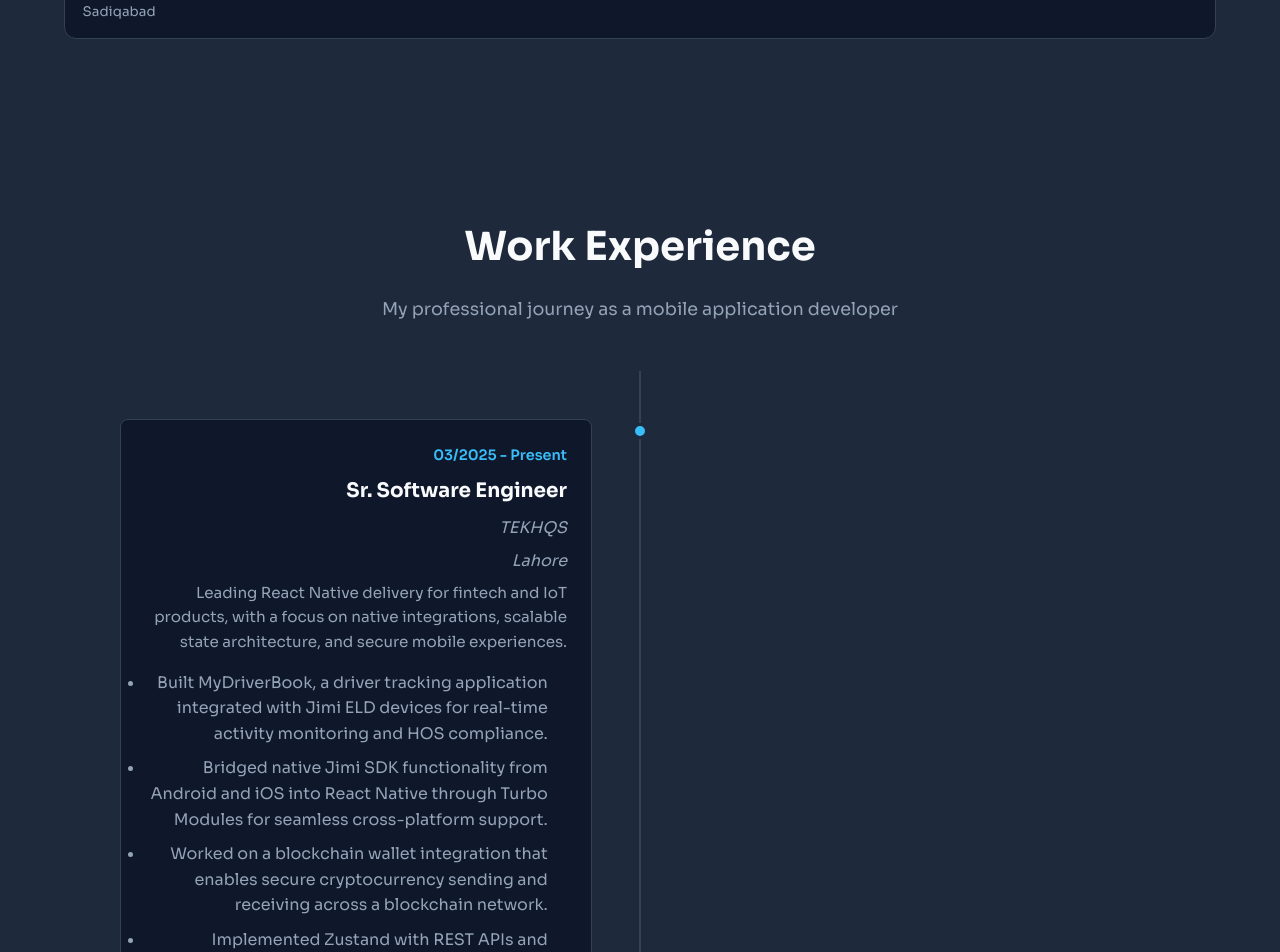
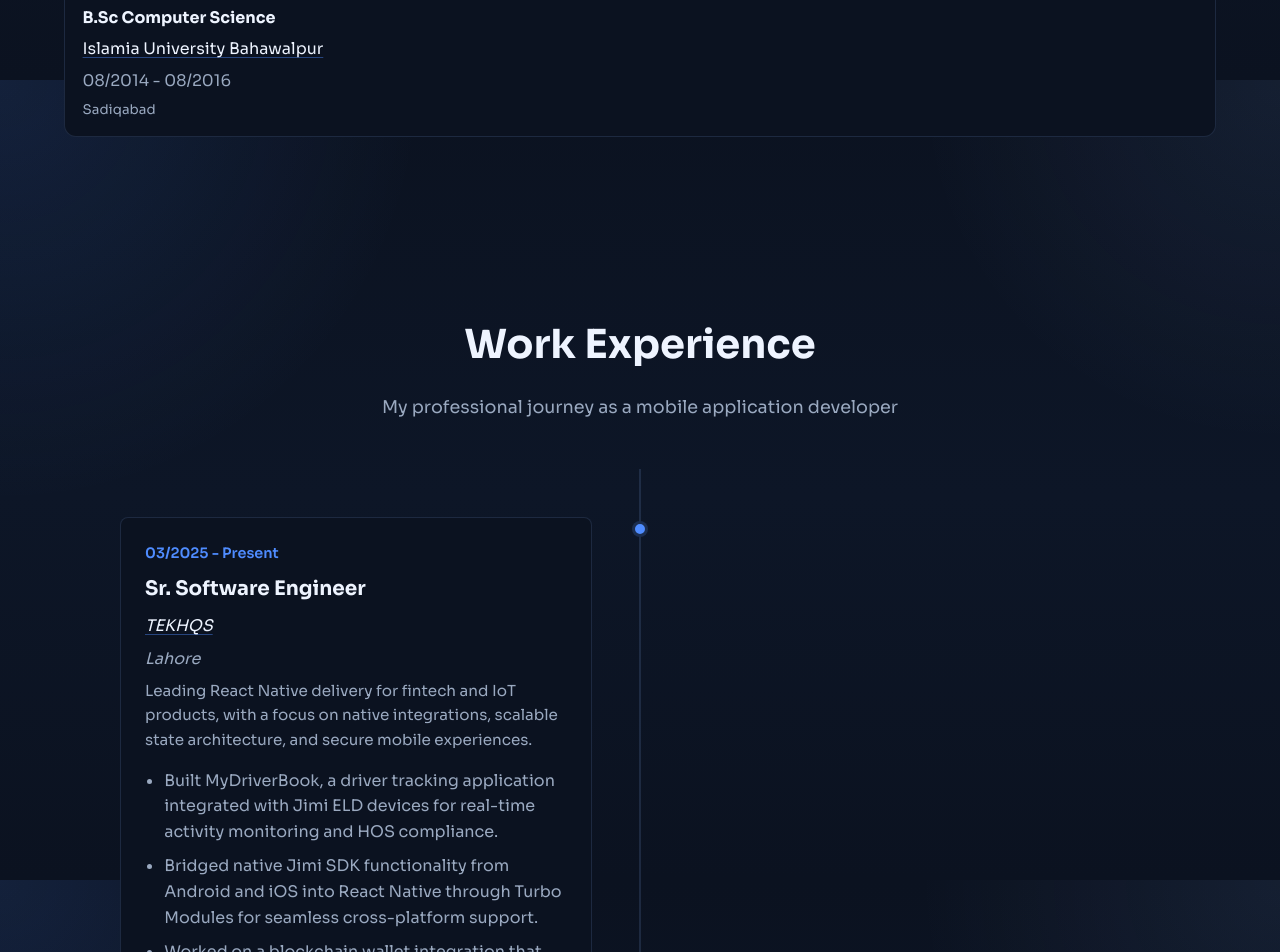
Before and after one commit to WarraichUmer95/portfolio, a React (Vite) app: page / in a window 1280 px wide. Shown: the part 2320-3272 px from the top of the page. Built offline with nearby package versions, Linux system fonts and the light colour scheme.

Commit message:
updated styles and content

```diff
--- a/src/App.jsx
+++ b/src/App.jsx
@@ -1,3 +1,4 @@
+import { useEffect } from "react";
 import Header from "./components/Header";
 import Footer from "./components/Footer";
 import {
@@ -11,15 +12,22 @@ import {
 import AboutSection from "./screens/AboutSection";
 import ContactSection from "./screens/ContactSection";
 import ExperienceSection from "./screens/ExperienceSection";
-import HeroSection from "./screens/HeroSection";
+import TitleSection from "./screens/TitleSection";
 import PortfolioSection from "./screens/PortfolioSection";
 
 function App() {
+  useEffect(() => {
+    if (window.location.hash) {
+      const cleanUrl = `${window.location.pathname}${window.location.search}`;
+      window.history.replaceState(null, "", cleanUrl);
+    }
+  }, []);
+
   return (
     <>
       <Header links={navigation} />
       <main>
-        <HeroSection data={hero} />
+        <TitleSection data={hero} />
         <AboutSection data={about} />
         <ExperienceSection items={experience} />
         <PortfolioSection projects={portfolioProjects} />
--- a/src/components/ContactCard.jsx
+++ b/src/components/ContactCard.jsx
@@ -1,3 +1,5 @@
+import { scrollToSection } from "../utils/scrollToSection";
+
 function ContactCard({ item }) {
   const external = item.href.startsWith("http");
 
@@ -7,6 +9,11 @@ function ContactCard({ item }) {
       href={item.href}
       target={external ? "_blank" : undefined}
       rel={external ? "noopener noreferrer" : undefined}
+      onClick={(event) => {
+        if (!external && scrollToSection(item.href)) {
+          event.preventDefault();
+        }
+      }}
     >
       <i className={item.iconClass} aria-hidden="true" />
       <div>
--- a/src/components/ExperienceCard.jsx
+++ b/src/components/ExperienceCard.jsx
@@ -5,7 +5,20 @@ function ExperienceCard({ item }) {
       <div className="timeline-content">
         <span className="timeline-date">{item.years}</span>
         <h3 className="timeline-title">{item.role}</h3>
-        <p className="timeline-company">{item.company}</p>
+        <p className="timeline-company">
+          {item.companyUrl ? (
+            <a
+              href={item.companyUrl}
+              target="_blank"
+              rel="noopener noreferrer"
+              className="timeline-link"
+            >
+              {item.company}
+            </a>
+          ) : (
+            item.company
+          )}
+        </p>
         {item.location ? <p className="timeline-company">{item.location}</p> : null}
         <p className="timeline-description">{item.description}</p>
         {item.highlights?.length ? (
--- a/src/components/Header.jsx
+++ b/src/components/Header.jsx
@@ -1,4 +1,5 @@
 import { useEffect, useState } from "react";
+import { scrollToSection } from "../utils/scrollToSection";
 
 function Header({ links }) {
   const [isOpen, setIsOpen] = useState(false);
@@ -30,14 +31,22 @@ function Header({ links }) {
     return () => window.removeEventListener("scroll", onScroll);
   }, []);
 
-  const handleNavigate = () => {
+  const handleNavigate = (event, href) => {
     setIsOpen(false);
+
+    if (scrollToSection(href)) {
+      event.preventDefault();
+    }
   };
 
   return (
     <nav className={`navbar${isScrolled ? " scrolled" : ""}`} id="navbar">
       <div className="nav-container">
-        <a href="#home" className="logo" onClick={handleNavigate}>
+        <a
+          href="#home"
+          className="logo"
+          onClick={(event) => handleNavigate(event, "#home")}
+        >
           Umer Nawaz
         </a>
 
@@ -47,7 +56,7 @@ function Header({ links }) {
               <a
                 href={link.href}
                 className={`nav-link${activeHref === link.href ? " active" : ""}`}
-                onClick={handleNavigate}
+                onClick={(event) => handleNavigate(event, link.href)}
               >
                 {link.label}
               </a>
--- a/src/data/portfolioData.js
+++ b/src/data/portfolioData.js
@@ -57,14 +57,16 @@ export const about = {
     { name: "JavaScript", iconClass: "fas fa-code" },
     { name: "TypeScript", iconClass: "fas fa-file-code" },
     { name: "Redux / Redux-Saga", iconClass: "fas fa-diagram-project" },
-    { name: "Zustand / Context API", iconClass: "fas fa-layer-group" },
+    { name: "Zustand", iconClass: "fas fa-layer-group" },
+    { name: "Context API", iconClass: "fas fa-cubes-stacked" },
     { name: "Firebase", iconClass: "fas fa-fire" },
     { name: "Turbo Modules", iconClass: "fas fa-plug-circle-bolt" },
     { name: "React Navigation", iconClass: "fas fa-route" },
     { name: "Deep Linking", iconClass: "fas fa-link" },
     { name: "Push Notifications", iconClass: "fas fa-bell" },
     { name: "REST APIs / GraphQL", iconClass: "fas fa-network-wired" },
-    { name: "Socket.io / WebRTC", iconClass: "fas fa-video" },
+    { name: "Socket.io", iconClass: "fas fa-comments" },
+    { name: "WebRTC", iconClass: "fas fa-video" },
     { name: "In-App Purchases", iconClass: "fas fa-cart-shopping" },
     { name: "Git", iconClass: "fab fa-git-alt" },
   ],
@@ -72,12 +74,15 @@ export const about = {
     {
       degree: "M.Sc Computer Science",
       school: "Punjab University College of Information Technology, Lahore",
+      schoolUrl:
+        "https://pu.edu.pk/home/faculty/24/Computing---Information-Technology",
       years: "10/2018 - 08/2020",
       detail: "CGPA: 2.92",
     },
     {
       degree: "B.Sc Computer Science",
       school: "Islamia University Bahawalpur",
+      schoolUrl: "https://www.iub.edu.pk/",
       years: "08/2014 - 08/2016",
       detail: "Sadiqabad",
     },
@@ -89,6 +94,7 @@ export const experience = [
     years: "03/2025 - Present",
     role: "Sr. Software Engineer",
     company: "TEKHQS",
+    companyUrl: "https://tekhqs.com/",
     location: "Lahore",
     description:
       "Leading React Native delivery for fintech and IoT products, with a focus on native integrations, scalable state architecture, and secure mobile experiences.",
@@ -104,6 +110,7 @@ export const experience = [
     years: "12/2020 - 03/2025",
     role: "Software Engineer",
     company: "Techverx",
+    companyUrl: "https://www.techverx.com/",
     location: "Lahore",
     description:
       "Built and scaled production React Native applications across multiple domains, delivering polished UX, stable integrations, and maintainable mobile codebases.",
@@ -122,13 +129,13 @@ export const portfolioProjects = [
     title: "MyDriverBook",
     category: "Driver Tracking & ELD Integration",
     description:
-      "Cross-platform React Native app for driver activity, trip data, and compliance workflows with Jimi ELD device integration and Turbo Module bridges for Android and iOS.",
+      "Cross-platform React Native app for driver activity, trip data, and compliance workflows with Jimi ELD device integration and Turbo Module bridges for native Android and iOS.",
     tags: [
-      "React Native",
       "Turbo Modules",
       "Jimi ELD",
       "Real-time Tracking",
       "Compliance",
+      "Native SDK Bridge",
     ],
     badge: "MDB",
     accent: "accent-blue",
@@ -140,12 +147,29 @@ export const portfolioProjects = [
       "Mobile warehouse solution for inbound and outbound operations with dynamic forms, real-time tracking, and API-driven inventory, shipment, and order synchronization.",
     tags: [
       "Warehouse Tracking",
-      "Dynamic Forms",
       "Inventory APIs",
       "Order Processing",
+      "Shipment Sync",
+      "Real-time Updates",
     ],
     badge: "WMS",
     accent: "accent-emerald",
+  },
+  {
+    title: "Komiti",
+    category: "Group Savings & Crypto Payouts",
+    description:
+      "Savings-circle application with weekly and monthly payout cycles, group contributions, MetaMask wallet integration, and real-time group activity updates.",
+    tags: [
+      "Fintech",
+      "MetaMask",
+      "Crypto Wallet",
+      "Group Contributions",
+      "Real-time Updates",
+      "Savings Circle",
+      "Payout Cycles",
+    ],
+    iconClass: "fas fa-coins",
   },
   {
     title: "Wellness Checker",
@@ -153,10 +177,14 @@ export const portfolioProjects = [
     description:
       "React Native application for wellness assessments, health check workflows, and backend-powered synchronization for Android and iOS users.",
     tags: [
-      "Health Tracking",
-      "Assessments",
-      "API Integration",
-      "Cross-Platform",
+      "Wellness Monitoring",
+      "Questionnaire Flows",
+      "Geo-Fencing",
+      "Push Notifications",
+      "Fall Detection",
+      "Video Calling",
+      "In-App Messaging",
+      "Quick Notes",
     ],
     iconClass: "fas fa-heart-pulse",
   },
@@ -170,23 +198,10 @@ export const portfolioProjects = [
       "Attendance",
       "Role-Based Access",
       "Request Forms",
-      "REST APIs",
+      "Approval Workflow",
     ],
     badge: "HR",
     accent: "accent-violet",
-  },
-  {
-    title: "Komiti",
-    category: "Group Savings & Crypto Payouts",
-    description:
-      "Savings-circle application with weekly and monthly payout cycles, group contributions, MetaMask wallet integration, and real-time group activity updates.",
-    tags: [
-      "MetaMask",
-      "Crypto Wallet",
-      "Group Contributions",
-      "Real-time Updates",
-    ],
-    iconClass: "fas fa-coins",
   },
   {
     title: "Friday POS",
@@ -199,6 +214,9 @@ export const portfolioProjects = [
       "LAN Sync",
       "Inventory Sync",
       "Order Management",
+      "Takeaway",
+      "Fine Dining",
+      "Online-Offline Sync",
     ],
     badge: "POS",
     accent: "accent-gold",
@@ -208,7 +226,13 @@ export const portfolioProjects = [
     category: "Music Streaming Platform",
     description:
       "Cross-platform music streaming application with YouTube integration, playlists, subscriptions, scheduled playback automation, and prayer-time pause and play controls.",
-    tags: ["Streaming", "YouTube Integration", "Subscriptions", "Scheduling"],
+    tags: [
+      "YouTube Integration",
+      "Subscriptions",
+      "Scheduling",
+      "Playlist Management",
+      "Prayer Time Controls",
+    ],
     iconClass: "fas fa-music",
   },
   {
@@ -219,9 +243,12 @@ export const portfolioProjects = [
     tags: [
       "Telehealth",
       "EMR",
-      "Socket.io",
-      "Video Calls",
+      "In-App Messaging",
+      "Video Consultations",
       "Push Notifications",
+      "Medical Records",
+      "Doctor Consultation",
+      "OCR",
     ],
     badge: "EMR",
     accent: "accent-pink",
@@ -232,10 +259,13 @@ export const portfolioProjects = [
     description:
       "Training platform for baseball and softball athletes featuring premium subscriptions, tutorial video access, live virtual coaching sessions, and real-time chat.",
     tags: [
-      "Subscriptions",
+      "Athlete Development",
+      "Coaching Platform",
+      "In-App Subscriptions",
       "Video Training",
-      "Live Coaching",
       "Real-time Chat",
+      "Premium Content",
+      "Video Calling",
     ],
     badge: "PRO",
     accent: "accent-cobalt",
@@ -246,10 +276,11 @@ export const portfolioProjects = [
     description:
       "Interactive app for capturing, publishing, and exploring 360-degree vehicle views with a video-to-panorama pipeline and user-friendly publishing flows.",
     tags: [
-      "360 Views",
+      "Automotive",
+      "Vehicle Showcase",
       "Media Processing",
       "Publishing Workflow",
-      "Interactive Browsing",
+      "Panorama Generation",
     ],
     iconClass: "fas fa-car-side",
   },
--- a/src/screens/AboutSection.jsx
+++ b/src/screens/AboutSection.jsx
@@ -40,7 +40,20 @@ function AboutSection({ data }) {
             {data.education.map((item) => (
               <article key={item.degree} className="fact-card">
                 <strong>{item.degree}</strong>
-                <p>{item.school}</p>
+                <p>
+                  {item.schoolUrl ? (
+                    <a
+                      href={item.schoolUrl}
+                      target="_blank"
+                      rel="noopener noreferrer"
+                      className="fact-link"
+                    >
+                      {item.school}
+                    </a>
+                  ) : (
+                    item.school
+                  )}
+                </p>
                 <span>{item.years}</span>
                 <small>{item.detail}</small>
               </article>
--- a/src/screens/HeroSection.jsx
+++ b/src/screens/TitleSection.jsx
@@ -1,4 +1,6 @@
-function HeroSection({ data }) {
+import { scrollToSection } from "../utils/scrollToSection";
+
+function TitleSection({ data }) {
   return (
     <section id="home" className="hero">
       <div className="container">
@@ -23,6 +25,11 @@ function HeroSection({ data }) {
                 href={cta.href}
                 className={`btn ${cta.variant}`}
                 download={cta.download}
+                onClick={(event) => {
+                  if (scrollToSection(cta.href)) {
+                    event.preventDefault();
+                  }
+                }}
               >
                 <i className={cta.iconClass} aria-hidden="true" />
                 {cta.label}
@@ -35,4 +42,4 @@ function HeroSection({ data }) {
   );
 }
 
-export default HeroSection;
+export default TitleSection;
--- a/src/styles.css
+++ b/src/styles.css
@@ -1,17 +1,17 @@
 :root {
-  --primary-color: #38bdf8;
-  --secondary-color: #0ea5e9;
-  --accent-color: #60a5fa;
-  --text-primary: #f8fafc;
-  --text-secondary: #94a3b8;
+  --primary-color: #4f8cff;
+  --secondary-color: #315fca;
+  --accent-color: #8db5ff;
+  --text-primary: #eef4ff;
+  --text-secondary: #9aa9c0;
   --text-dark: #1e293b;
-  --bg-primary: #0f172a;
-  --bg-secondary: #1e293b;
-  --bg-tertiary: #334155;
-  --border-color: #334155;
-  --shadow-md: 0 4px 6px -1px rgb(0 0 0 / 0.1), 0 2px 4px -2px rgb(0 0 0 / 0.1);
-  --shadow-lg: 0 10px 15px -3px rgb(0 0 0 / 0.1), 0 4px 6px -4px rgb(0 0 0 / 0.1);
-  --glow: 0 0 20px rgba(56, 189, 248, 0.15);
+  --bg-primary: #0b1220;
+  --bg-secondary: rgba(16, 25, 40, 0.82);
+  --bg-tertiary: rgba(41, 58, 84, 0.9);
+  --border-color: rgba(141, 181, 255, 0.14);
+  --shadow-md: 0 10px 30px rgba(0, 0, 0, 0.2);
+  --shadow-lg: 0 18px 48px rgba(0, 0, 0, 0.26);
+  --glow: 0 0 24px rgba(79, 140, 255, 0.12);
   --gradient-primary: linear-gradient(135deg, var(--secondary-color) 0%, var(--primary-color) 100%);
 }
 
@@ -29,7 +29,11 @@ body {
   font-family: "Sora", -apple-system, BlinkMacSystemFont, "Segoe UI", Roboto, sans-serif;
   line-height: 1.6;
   color: var(--text-secondary);
-  background: var(--bg-primary);
+  background:
+    radial-gradient(circle at top left, rgba(79, 140, 255, 0.12), transparent 28%),
+    radial-gradient(circle at top right, rgba(141, 181, 255, 0.08), transparent 24%),
+    linear-gradient(180deg, #0b1220 0%, #0d1627 52%, #0b1220 100%);
+  background-attachment: fixed;
 }
 
 a {
@@ -58,8 +62,8 @@ textarea {
   position: fixed;
   top: 0;
   width: 100%;
-  background: rgba(15, 23, 42, 0.75);
-  backdrop-filter: blur(10px);
+  background: rgba(11, 18, 32, 0.72);
+  backdrop-filter: blur(14px);
   border-bottom: 1px solid var(--border-color);
   z-index: 1000;
   transition: all 0.3s ease;
@@ -83,7 +87,7 @@ textarea {
   font-weight: 700;
   color: var(--primary-color);
   text-decoration: none;
-  text-shadow: 0 0 10px rgba(56, 189, 248, 0.3);
+  text-shadow: 0 0 10px rgba(79, 140, 255, 0.18);
 }
 
 .nav-menu {
@@ -139,16 +143,21 @@ textarea {
 }
 
 .hero {
-  background-color: var(--bg-primary);
-  background-image:
-    radial-gradient(circle at 25px 25px, rgba(56, 189, 248, 0.2) 2%, transparent 0%),
-    radial-gradient(circle at 75px 75px, rgba(56, 189, 248, 0.2) 2%, transparent 0%);
-  background-size: 100px 100px;
   color: var(--text-primary);
   padding: 140px 0 100px;
   text-align: center;
   position: relative;
   overflow: hidden;
+}
+
+.hero::before {
+  content: "";
+  position: absolute;
+  inset: 0;
+  background:
+    radial-gradient(circle at 50% 0%, rgba(79, 140, 255, 0.1), transparent 40%),
+    linear-gradient(180deg, rgba(255, 255, 255, 0.01), transparent 30%);
+  pointer-events: none;
 }
 
 .hero-content {
@@ -238,7 +247,7 @@ textarea {
 .btn-primary:hover {
   background: var(--secondary-color);
   transform: translateY(-3px);
-  box-shadow: 0 10px 20px rgba(56, 189, 248, 0.2);
+  box-shadow: 0 10px 20px rgba(79, 140, 255, 0.18);
 }
 
 .btn-secondary {
@@ -253,18 +262,10 @@ textarea {
 }
 
 .about,
-.experience {
-  padding: 5rem 0;
-  background: var(--bg-secondary);
-}
-
-.portfolio {
-  padding: 5rem 0;
-}
-
+.experience,
+.portfolio,
 .contact {
   padding: 5rem 0;
-  background: var(--bg-primary);
 }
 
 .section-header {
@@ -304,7 +305,7 @@ textarea {
   width: 100%;
   border-radius: 50%;
   border: 5px solid var(--border-color);
-  box-shadow: 0 0 30px rgba(56, 189, 248, 0.2);
+  box-shadow: 0 0 30px rgba(79, 140, 255, 0.12);
   transition: transform 0.3s ease;
 }
 
@@ -365,6 +366,23 @@ textarea {
 .fact-card span,
 .fact-card small {
   color: var(--text-secondary);
+}
+
+.fact-link,
+.timeline-link {
+  color: var(--text-primary);
+  text-decoration: underline;
+  text-decoration-color: rgba(79, 140, 255, 0.42);
+  text-underline-offset: 0.18em;
+  transition: color 0.3s ease, text-decoration-color 0.3s ease;
+}
+
+.fact-link:hover,
+.fact-link:focus-visible,
+.timeline-link:hover,
+.timeline-link:focus-visible {
+  color: var(--primary-color);
+  text-decoration-color: var(--primary-color);
 }
 
 .fact-tags {
@@ -450,7 +468,7 @@ textarea {
 .timeline-item:nth-child(odd) {
   left: 0;
   padding-right: 3rem;
-  text-align: right;
+  text-align: left;
 }
 
 .timeline-item:nth-child(even) {
@@ -525,17 +543,6 @@ textarea {
 
 .timeline-highlights li + li {
   margin-top: 0.55rem;
-}
-
-.timeline-item:nth-child(odd) .timeline-highlights {
-  direction: rtl;
-  padding-left: 0;
-  padding-right: 1.2rem;
-}
-
-.timeline-item:nth-child(odd) .timeline-highlights li {
-  direction: ltr;
-  text-align: right;
 }
 
 .portfolio-grid {
--- /dev/null
+++ b/src/utils/scrollToSection.js
@@ -0,0 +1,23 @@
+export function scrollToSection(targetHref) {
+  if (!targetHref?.startsWith("#")) {
+    return false;
+  }
+
+  const target = document.querySelector(targetHref);
+
+  if (!target) {
+    return false;
+  }
+
+  const top = target.getBoundingClientRect().top + window.scrollY - 88;
+
+  window.scrollTo({
+    top,
+    behavior: "smooth",
+  });
+
+  const cleanUrl = `${window.location.pathname}${window.location.search}`;
+  window.history.replaceState(null, "", cleanUrl);
+
+  return true;
+}
```
